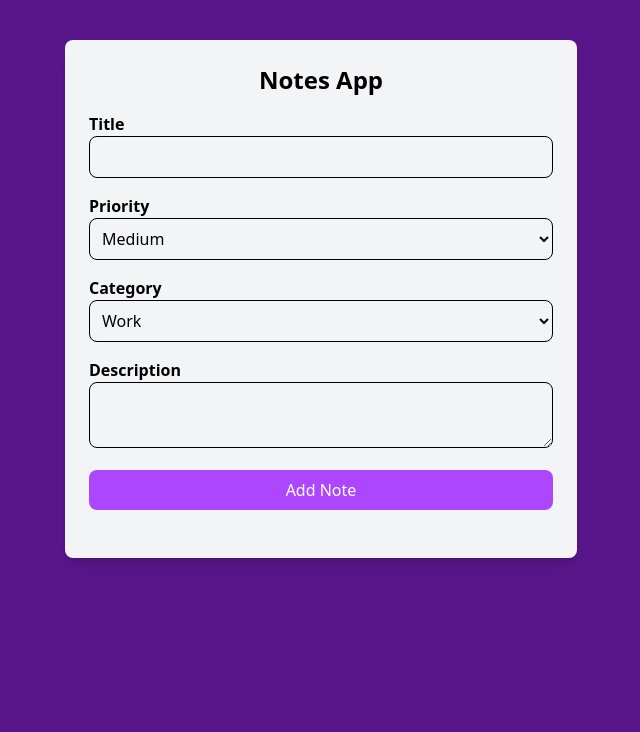
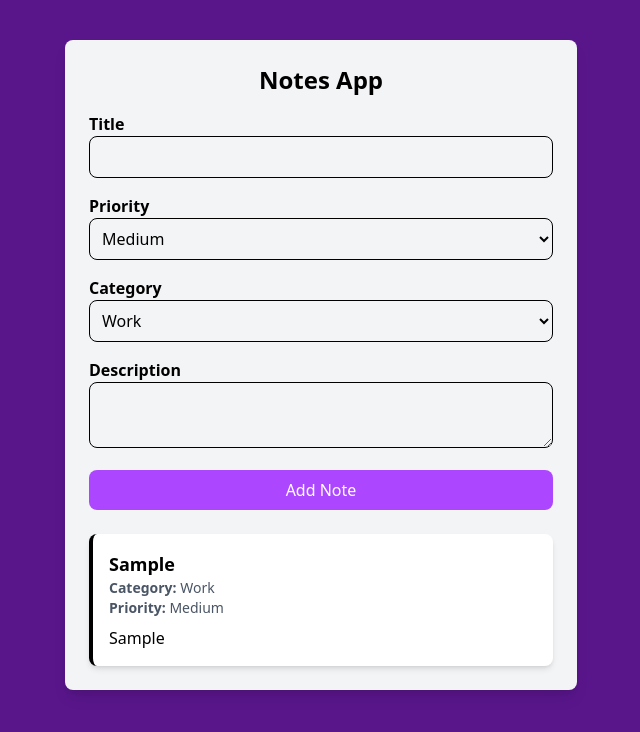
Before and after one commit to MohamadYab/notes-app, a React (Vite) app: page / in a window 1280 px wide. Both pictures are taken after typing "Sample", "Sample" into the empty fields and a click on the button "Add Note". Shown: the top 732 px of the page, without its empty margins (319-959 px from the left). Built offline with nearby package versions, Linux system fonts and the light colour scheme.

Commit message:
Added NotesList and Note Components to display the notes on the screen

```diff
--- a/src/App.jsx
+++ b/src/App.jsx
@@ -1,5 +1,6 @@
 import { useState } from 'react'
 import NoteForm from './components/NoteForm';
+import NotesList from './components/NotesList';
 
 function App() {
   const [notes, setNotes] = useState([]);
@@ -12,6 +13,7 @@
         notes={notes}
         setNotes={setNotes}
       />
+      <NotesList notes={notes}/>
     </div>
   )
 }
--- /dev/null
+++ b/src/components/Note.jsx
@@ -0,0 +1,20 @@
+import React from 'react'
+
+function Note({ note }) {
+  return (
+    <div
+      className='p-4 bg-white rounded-lg shadow-md border-l-4'
+    >
+      <h3 className="text-lg font-bold">{note.title}</h3>
+      <p className="text-sm text-gray-600">
+        <strong>Category:</strong> {note.category}
+      </p>
+      <p className="text-sm text-gray-600">
+        <strong>Priority:</strong> {note.priority}
+      </p>
+      <p className="mt-2">{note.description}</p>
+    </div>
+  )
+}
+
+export default Note
--- /dev/null
+++ b/src/components/NotesList.jsx
@@ -0,0 +1,26 @@
+import React from 'react'
+import Note from './Note';
+
+function NotesList({ notes = [] }) {
+  if (notes.length === 0) {
+    console.log('no notes');
+
+    return (
+      <p className="text-center text-gray-500">
+        No Notes Yet
+      </p>
+    );
+  }
+  return (
+    <div className="space-y-4">
+      {notes.map((note) => (
+        <Note
+          key={note.id}
+          note={note}
+        />
+      ))}
+    </div>
+  )
+}
+
+export default NotesList
```
